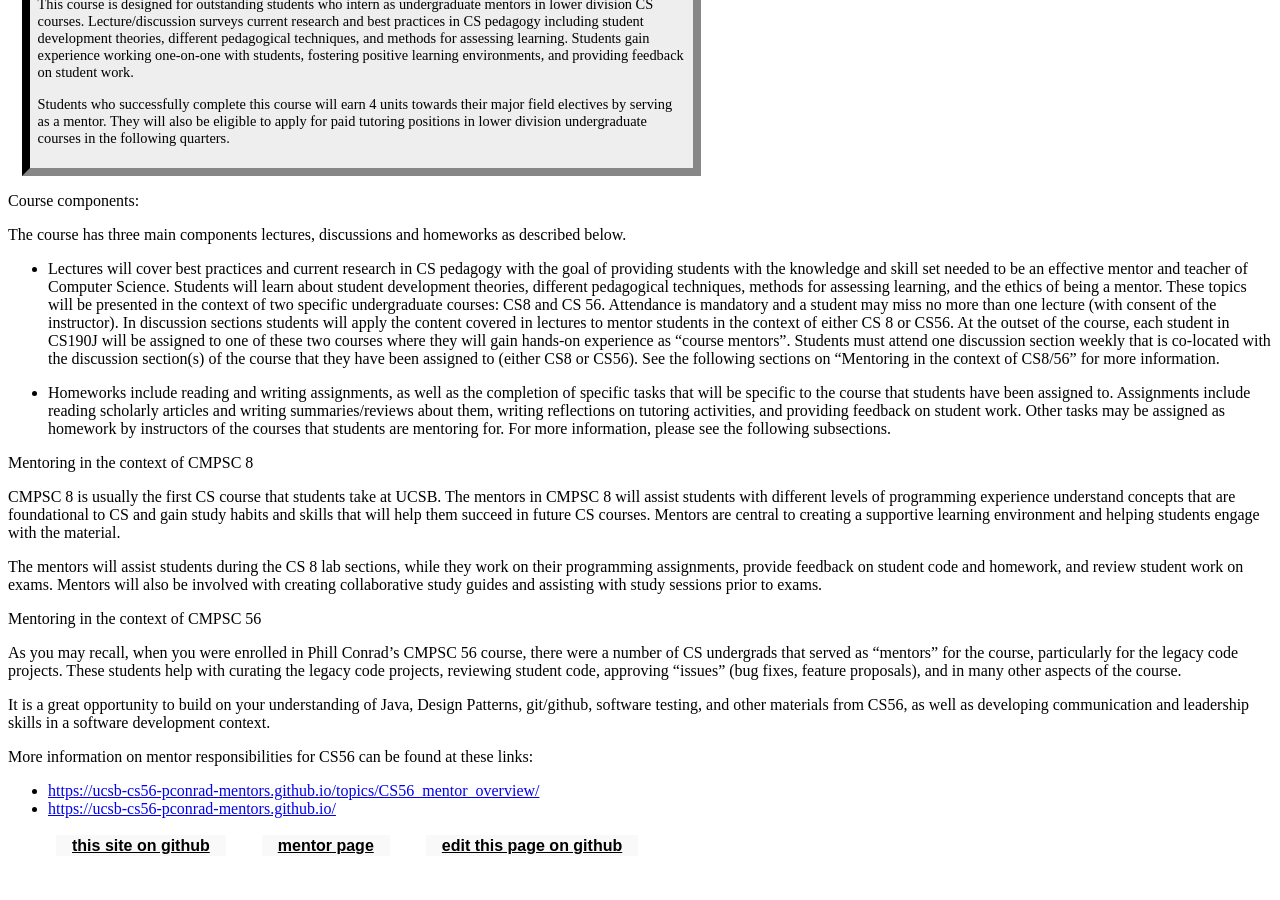
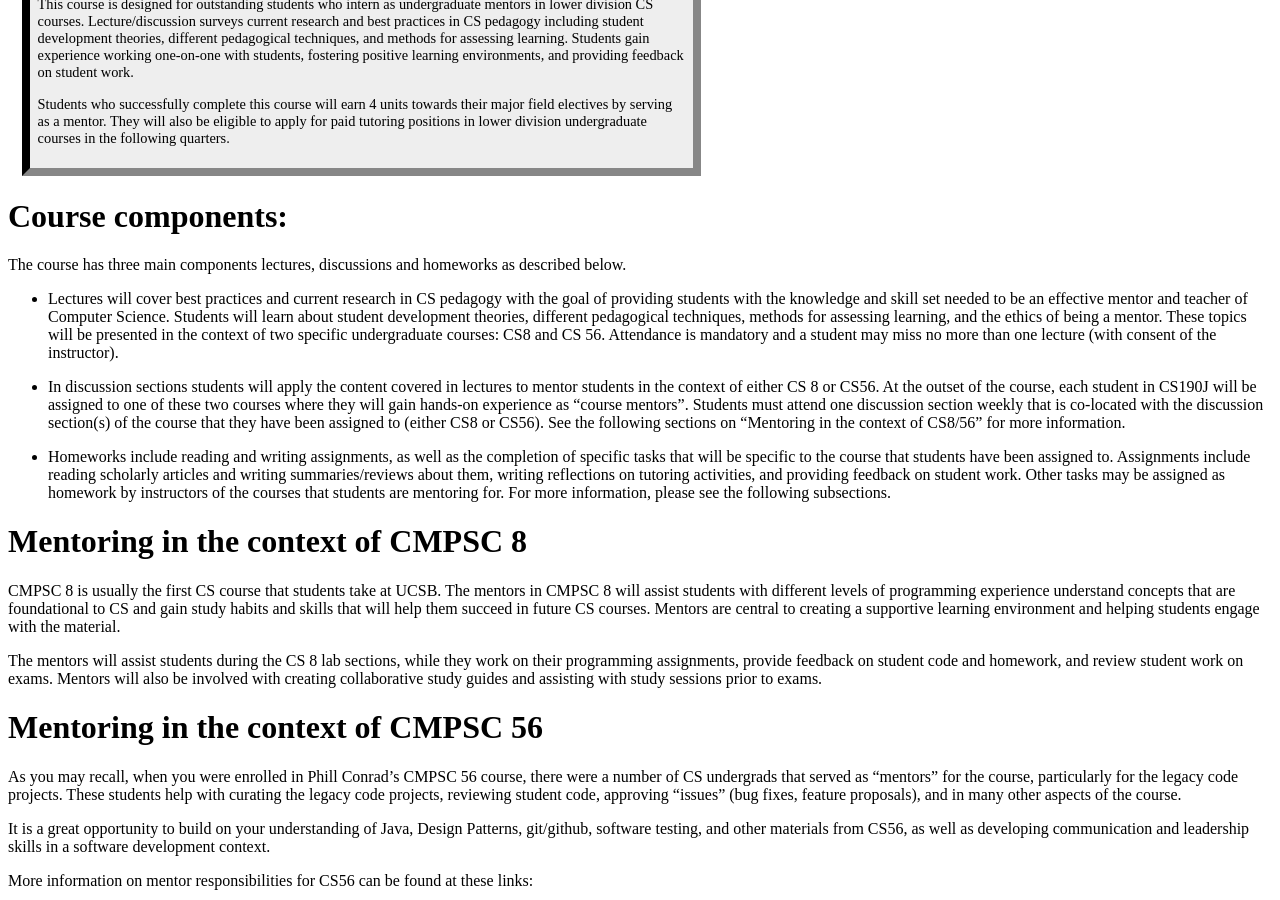
Before and after one commit to ucsb-cs190j-f17/ucsb-cs190j-f17.github.io, a Jekyll site: the page built from _info/syllabus.md, in a window 1280 px wide and 900 px high, scrolled down 508 px. Built offline with Jekyll 4.4.1, drawn with Linux system fonts in a browser that asks for light colours; before the commit the page ends 1375 px from its top, so only the background shows below that.

```diff
--- a/_info/syllabus.md
+++ b/_info/syllabus.md
@@ -31,24 +31,22 @@ Students who successfully complete this course will earn 4 units towards their m
 
 </div>
 
-
-
-Course components:
+# Course components:
 
 The course has three main components lectures, discussions and homeworks as described below.
 
-* Lectures will cover best practices and current research in CS pedagogy with the goal of providing students with the knowledge and skill set needed to be an effective mentor and teacher of Computer Science. Students will learn about student development theories, different pedagogical techniques, methods for assessing learning, and the ethics of being a mentor. These topics will be presented in the context of two specific undergraduate courses:  CS8 and CS 56.  Attendance is mandatory and a student may miss no more than one lecture (with consent of the instructor).
-In discussion sections students will apply the content covered in lectures to mentor students in the context of either CS 8 or CS56.  At the outset of the course, each student in CS190J will be assigned to one of these two courses where they will gain hands-on experience as “course mentors”. Students must attend one discussion section weekly that is co-located with the discussion section(s) of the course that they have been assigned to (either CS8 or CS56).  See the following sections on “Mentoring in the context of CS8/56” for more information.
+* Lectures will cover best practices and current research in CS pedagogy with the goal of providing students with the  knowledge and skill set needed to be an effective mentor and teacher of Computer Science. Students will learn about student development theories, different pedagogical techniques, methods for assessing learning, and the ethics of being a mentor. These topics will be presented in the context of two specific undergraduate courses:  CS8 and CS 56.  Attendance is mandatory and a student may miss no more than one lecture (with consent of the instructor).
+* In discussion sections students will apply the content covered in lectures to mentor students in the context of either CS 8 or CS56.  At the outset of the course, each student in CS190J will be assigned to one of these two courses where they will gain hands-on experience as “course mentors”. Students must attend one discussion section weekly that is co-located with the discussion section(s) of the course that they have been assigned to (either CS8 or CS56).  See the following sections on “Mentoring in the context of CS8/56” for more information.
 
 * Homeworks include reading and writing assignments, as well as the completion of specific tasks that will be specific to the course that students have been assigned to. Assignments include reading scholarly articles and writing summaries/reviews about them, writing reflections on tutoring activities, and providing feedback on student work. Other tasks may be assigned as homework by instructors of the courses that students are mentoring for. For more information, please see the following subsections.
 
-Mentoring in the context of CMPSC 8
+# Mentoring in the context of CMPSC 8
 
 CMPSC 8 is usually the first CS course that students take at UCSB. The mentors in CMPSC 8 will assist students with different levels of programming experience understand concepts that are foundational to CS and gain study habits and skills that will help them succeed in future CS courses. Mentors are central to creating a supportive learning environment and helping students engage with the material.
 
 The mentors will assist students during the CS 8 lab sections, while they work on their programming assignments, provide feedback on student code and homework, and review student work on exams. Mentors will also be involved with creating collaborative study guides and assisting with study sessions prior to exams.
 
-Mentoring in the context of CMPSC 56
+# Mentoring in the context of CMPSC 56
 
 As you may recall, when you were enrolled in Phill Conrad’s CMPSC 56 course,
 there were a number of CS undergrads that served as "mentors" for the course, particularly for the legacy code projects.    These students help
```
